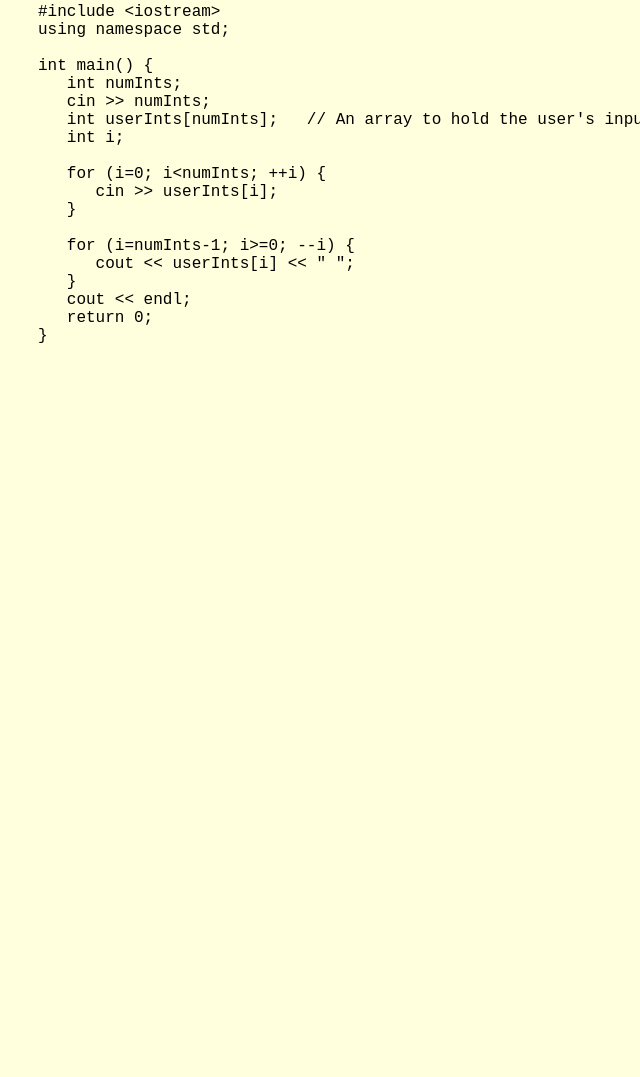
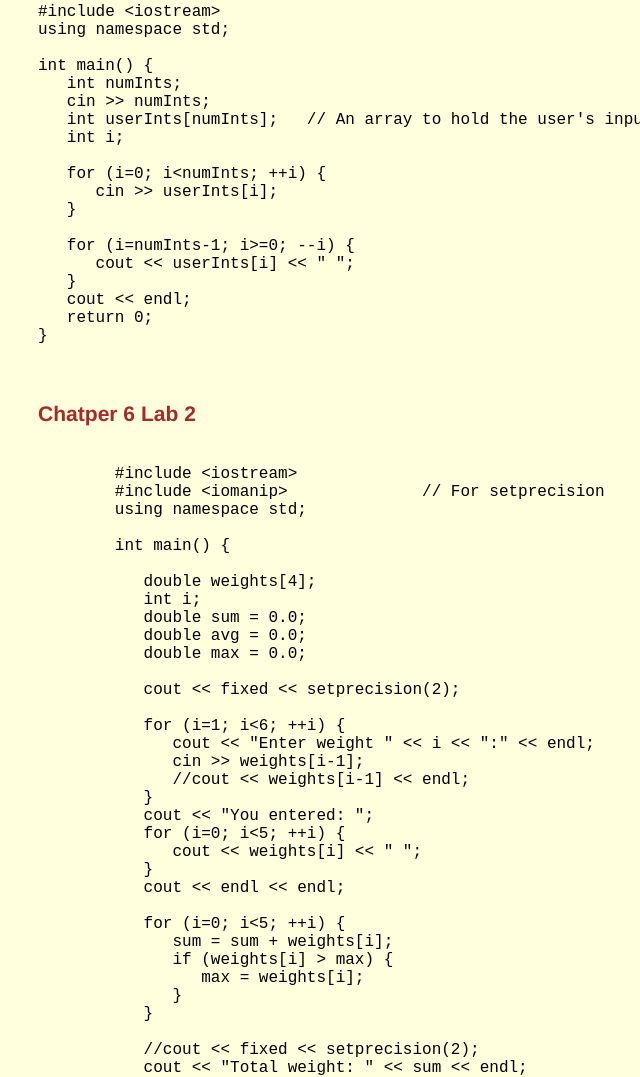
Before and after one commit to Inpuzah/inpuzah.github.io, a plain HTML site: page programs.html in a window 1280 px wide. Shown: the part 308-1385 px from the top of the page, without its empty margins (120-760 px from the left). Before the commit the page ends 800 px from the top, so only its background shows below. Drawn offline with Linux system fonts and the light colour scheme.

Commit message:
1.0.0.14

```diff
--- a/programs.html
+++ b/programs.html
@@ -46,6 +46,60 @@ int main() {
 </pre>
 
 
+
+<h3>
+    Chatper 6 Lab 2
+  </h3>
+
+  <pre>
+    <code>
+        #include &lt;iostream&gt;
+        #include &lt;iomanip&gt;              // For setprecision
+        using namespace std;
+
+        int main() {
+
+           double weights[4];
+           int i;
+           double sum = 0.0;
+           double avg = 0.0;
+           double max = 0.0;
+
+           cout &lt;&lt; fixed &lt;&lt; setprecision(2);
+
+           for (i=1; i&lt;6; ++i) {
+              cout &lt;&lt; &quot;Enter weight &quot; &lt;&lt; i &lt;&lt; &quot;:&quot; &lt;&lt; endl;
+              cin &gt;&gt; weights[i-1];
+              //cout &lt;&lt; weights[i-1] &lt;&lt; endl;
+           }
+           cout &lt;&lt; &quot;You entered: &quot;;
+           for (i=0; i&lt;5; ++i) {
+              cout &lt;&lt; weights[i] &lt;&lt; &quot; &quot;;
+           }
+           cout &lt;&lt; endl &lt;&lt; endl;
+
+           for (i=0; i&lt;5; ++i) {
+              sum = sum + weights[i];
+              if (weights[i] &gt; max) {
+                 max = weights[i];
+              }
+           }
+
+           //cout &lt;&lt; fixed &lt;&lt; setprecision(2);
+           cout &lt;&lt; &quot;Total weight: &quot; &lt;&lt; sum &lt;&lt; endl;
+
+           avg = sum / 5;
+           cout &lt;&lt; &quot;Average weight: &quot; &lt;&lt; avg &lt;&lt; endl;
+
+           cout &lt;&lt; &quot;Max weight: &quot; &lt;&lt; max &lt;&lt; endl;
+
+           return 0;
+        }
+
+    </code>
+  </pre>
+
+
 </body>
 
 <script src="app.js"></script>
```
